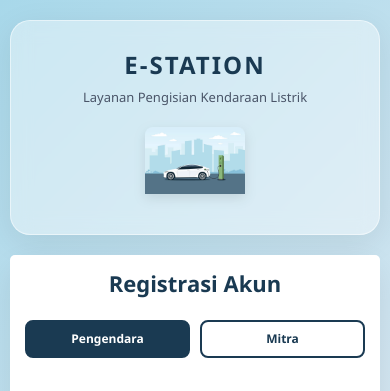
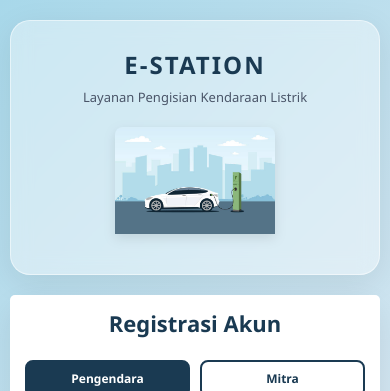
Before and after one commit to darkdragon630/E-station, a PHP site: page /auth/auth.php in a window 390 px wide. Shown: the top 391 px of the page. Run offline with PHP 8.4, Linux system fonts and the light colour scheme.

Commit message:
Update auth.css

```diff
--- a/css/auth.css
+++ b/css/auth.css
@@ -464,7 +464,7 @@ textarea.form-control {
     }
 
     .page-header img {
-        width: 100px;
+        width: 160px;
     }
 
     .card-header {
```
